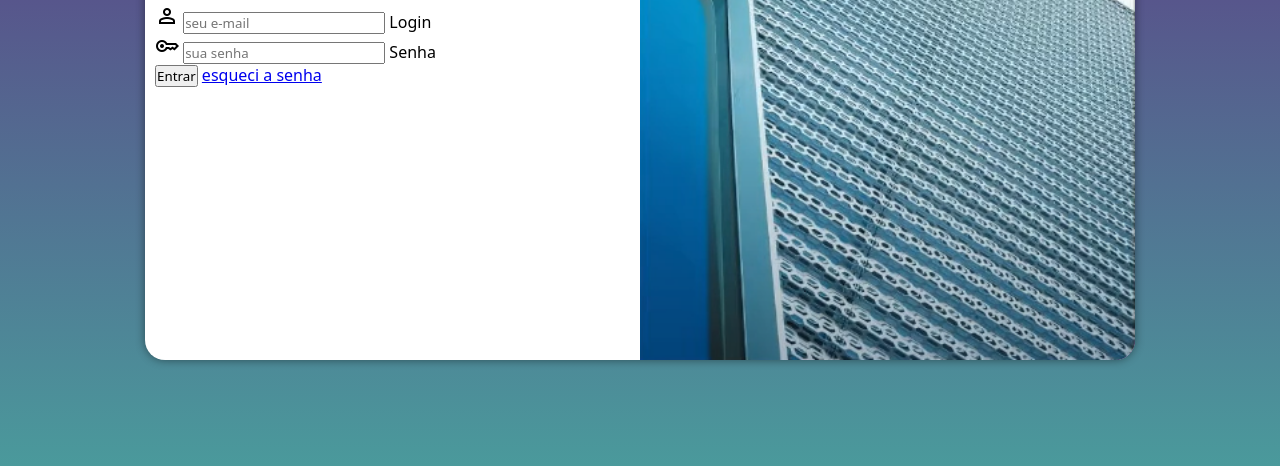
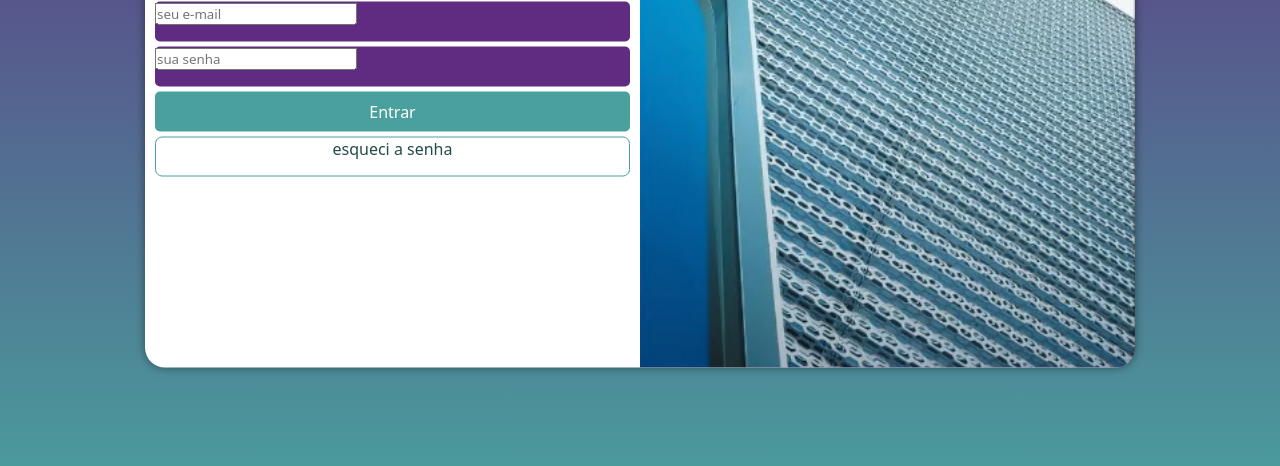
Before and after one commit to NiiSann4321/projeto-login, a plain HTML site: page index.html in a window 1280 px wide. Shown: the part 290-756 px from the top of the page. Drawn offline with nearby package versions, Linux system fonts and the light colour scheme.

Commit message:
formatações atualizadas

```diff
--- a/estilos/media-query.css
+++ b/estilos/media-query.css
@@ -56,4 +56,6 @@
     div#formulario > p{
         font-size: 1.2em;
     }
+
+
 }
--- a/estilos/style.css
+++ b/estilos/style.css
@@ -35,7 +35,7 @@ section#Login{
 
     background-color: white;
     width: 250px;
-    height: 500px;
+    height: 515px;
     border-radius: 20px;
     box-shadow: 0px 0px 10px rgba(0, 0, 0, 0.452);
     transition: width 0.3s, height 0.3s;
@@ -62,6 +62,59 @@ div#formulario > h1{
     margin-bottom: 10px;
 }
 
+
 div#formulario > p{
     font-size: 0.8em;
 }
+
+form > div.campo{
+    background-color:#5f2c82;
+    display: block;
+    width: 100%;
+    height: 40px;
+    border-radius: 5px;
+    margin: 5px 0px;
+
+
+
+}
+
+div.campo > label{
+    display: none;
+}
+
+
+form > input[type=submit]{
+    display: block;
+    font-size: 1em;
+    width: 100%;
+    height: 40px;
+    background-color: #49a09d;
+    color: white;
+    border: none;
+    cursor: pointer;
+    border-radius: 5px;
+}
+
+form > input[type=submit]:hover{
+    background-color: #173534;
+}
+
+form > a.botao:hover{
+    background-color: #173534;
+    background-color: ;
+}
+
+form > a.botao{
+    display: block;
+    text-align: center;
+    font-size: 1em;
+    margin-top: 5px;
+    width: 100%;
+    height: 40px;
+    color: #224b49;
+    background-color: white;
+    border: 1px solid #49a09d;
+    border-radius: 7px;
+    text-decoration: none;
+}
--- a/index.html
+++ b/index.html
@@ -20,22 +20,17 @@
                 <p>Seja Bem vindo(a) novamente. Faça login para acessar sua conta ou poder fazer as configurações no seu ambiente</p>
                 <form action="login.php" method="post" autocomplete="on">
                     <div class="campo">
-                        <span class="material-symbols-outlined">
-                            person
-                            </span>
                         <input type="email" name="Login" id="ilogin" placeholder="seu e-mail" autocomplete="email" required maxlength="30">
                          <label for="ilogin">Login</label>
                     </div>
 
-                    <div>
-                        <span class="material-symbols-outlined">
-                            key
-                            </span>
+                    <div class="campo">
+
                         <input type="password" name="Senha" id="isenha" placeholder="sua senha" autocomplete="current-password" required minlength="8" maxlength="20">
                         <label for="isenha">Senha</label>
                     </div>
                     <input type="submit" value="Entrar">
-                    <a href="esqueci.html">
+                    <a href="esqueci.html" class="botao">
                         esqueci a senha
                     </a>
                 </form>
```
